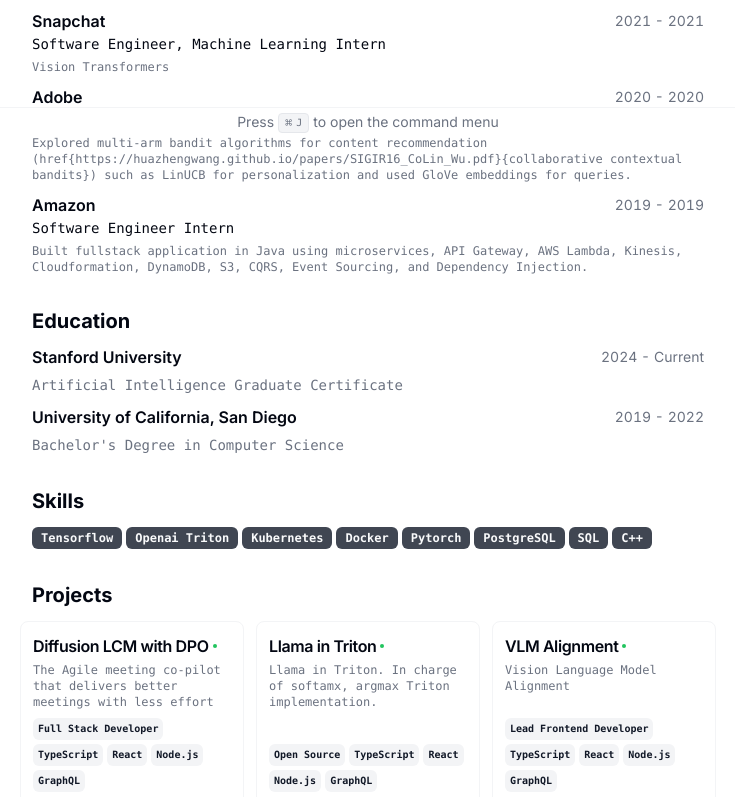
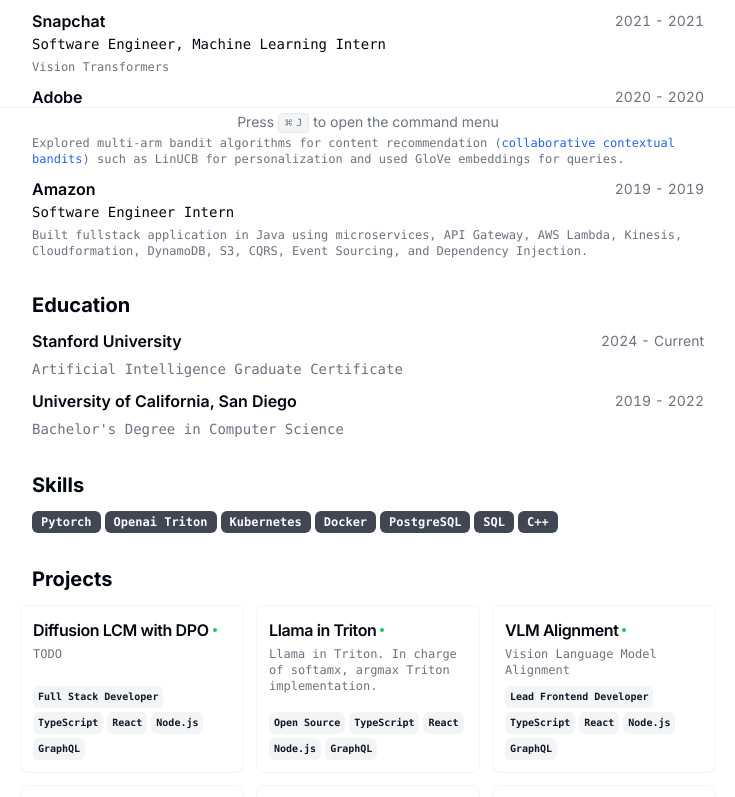
Before and after one commit to catherinelee274/catherinelee274.github.io, a Next.js app: page / in a window 1280 px wide. Shown: the part 663-1460 px from the top of the page, without its empty margins (272-1007 px from the left). Built offline with nearby package versions, Linux system fonts and the light colour scheme.

Commit message:
add hyperlink support

```diff
--- a/src/app/page.tsx
+++ b/src/app/page.tsx
@@ -8,6 +8,7 @@
 import { Button } from "@/components/ui/button";
 import { RESUME_DATA } from "@/data/resume-data";
 import { ProjectCard } from "@/components/project-card";
+import ReactMarkdown from "react-markdown";
 
 export const metadata: Metadata = {
   title: `${RESUME_DATA.name} | ${RESUME_DATA.about}`,
@@ -132,7 +133,18 @@
                   </h4>
                 </CardHeader>
                 <CardContent className="mt-2 text-xs print:text-[10px]">
-                  {work.description}
+                  <ReactMarkdown
+                    components={{
+                      p: ({ children }) => <p className="text-xs print:text-[10px] m-0">{children}</p>,
+                      a: ({ children, href }) => (
+                        <a href={href} className="text-blue-600 hover:underline" target="_blank" rel="noopener noreferrer">
+                          {children}
+                        </a>
+                      ),
+                    }}
+                  >
+                    {work.description}
+                  </ReactMarkdown>
                 </CardContent>
               </Card>
             );
--- a/src/data/resume-data.tsx
+++ b/src/data/resume-data.tsx
@@ -108,7 +108,7 @@
       start: "2020",
       end: "2020",
       description:
-        "Explored multi-arm bandit algorithms for content recommendation (\href{https://huazhengwang.github.io/papers/SIGIR16_CoLin_Wu.pdf}{collaborative contextual bandits}) such as LinUCB for personalization and used GloVe embeddings for queries.",
+        "Explored multi-arm bandit algorithms for content recommendation ([collaborative contextual bandits](https://huazhengwang.github.io/papers/SIGIR16_CoLin_Wu.pdf)) such as LinUCB for personalization and used GloVe embeddings for queries.",
     },
     {
       company: "Amazon",
@@ -122,11 +122,10 @@
     },
   ],
   skills: [
-    "Tensorflow",
+    "Pytorch",
     "Openai Triton",
     "Kubernetes",
     "Docker",
-    "Pytorch",
     "PostgreSQL",
     "SQL",
     "C++",
@@ -142,7 +141,7 @@
         "GraphQL",
       ],
       description:
-        "The Agile meeting co-pilot that delivers better meetings with less effort",
+        "TODO",
       logo: ParabolLogo,
       link: {
         label: "github.com",
```
